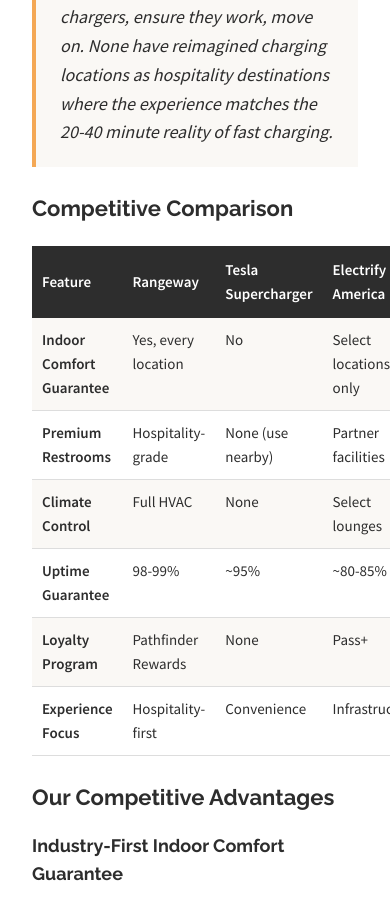
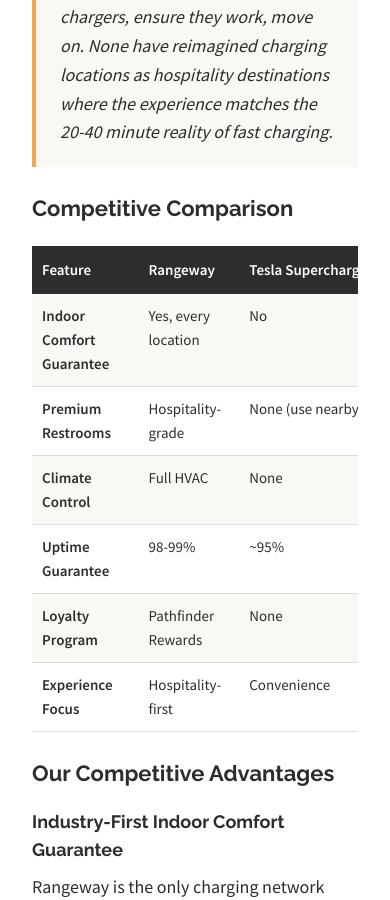
Before and after one commit to Redwood-Mobility/rangeway-investors, a Jekyll site: the page documents/business-plan.html, which Jekyll copies as it is, in a window 390 px wide and 900 px high, scrolled down 15134 px. Built offline with Jekyll 4.4.1, drawn with Linux system fonts in a browser that asks for light colours; some of the changed text lies outside the part shown.

Commit message:
Fix horizontal scroll on mobile for Business Plan tables
Wrap comparison-table and tier-table elements in table-wrapper divs
with overflow-x: auto to enable contained horizontal scrolling
instead of page-wide scrolling on mobile devices.

🤖 Generated with [Claude Code](https://claude.com/claude-code)

Co-Authored-By: Claude Opus 4.5 <noreply@anthropic.com>

```diff
--- a/documents/business-plan.html
+++ b/documents/business-plan.html
@@ -255,11 +255,19 @@
       margin-bottom: 10px;
     }
 
+    /* Table wrapper for responsive scrolling */
+    .table-wrapper {
+      width: 100%;
+      overflow-x: auto;
+      -webkit-overflow-scrolling: touch;
+      margin: 20px 0;
+    }
+
     /* Comparison table */
     .comparison-table {
       width: 100%;
+      min-width: 600px;
       border-collapse: collapse;
-      margin: 20px 0;
       font-size: 15px;
       page-break-inside: avoid;
     }
@@ -270,6 +278,7 @@
       padding: 12px 10px;
       text-align: left;
       font-weight: 600;
+      white-space: nowrap;
     }
 
     .comparison-table td {
@@ -285,8 +294,8 @@
     /* Tier table */
     .tier-table {
       width: 100%;
+      min-width: 500px;
       border-collapse: collapse;
-      margin: 20px 0;
       font-size: 15px;
       page-break-inside: avoid;
     }
@@ -751,6 +760,7 @@
 
   <h3>Competitive Comparison</h3>
 
+  <div class="table-wrapper">
   <table class="comparison-table">
     <tr>
       <th>Feature</th>
@@ -802,6 +812,7 @@
       <td>Infrastructure</td>
     </tr>
   </table>
+  </div>
 
   <h3>Our Competitive Advantages</h3>
 
@@ -962,6 +973,7 @@
 
   <p><strong>Pricing Model:</strong> Everyone pays the same base rate ($0.50/kWh). Status unlocks credits back for future charging and experiential perks, not rate discounts.</p>
 
+  <div class="table-wrapper">
   <table class="tier-table">
     <tr>
       <th>Tier</th>
@@ -994,6 +1006,7 @@
       <td>Relationship manager, exclusive experiences, founding member recognition</td>
     </tr>
   </table>
+  </div>
 
   <h3>Sales Forecast Approach</h3>
 
@@ -1343,6 +1356,7 @@
 
   <h3>Five-Year Financial Summary</h3>
 
+  <div class="table-wrapper">
   <table class="tier-table">
     <tr>
       <th>Metric</th>
@@ -1377,6 +1391,7 @@
       <td>39%</td>
     </tr>
   </table>
+  </div>
 
   <p><strong>Key metrics:</strong> $35 average session × 50+ daily sessions = $1.7M/site/year | 24-36 month payback | 94% revenue CAGR</p>
 
```
